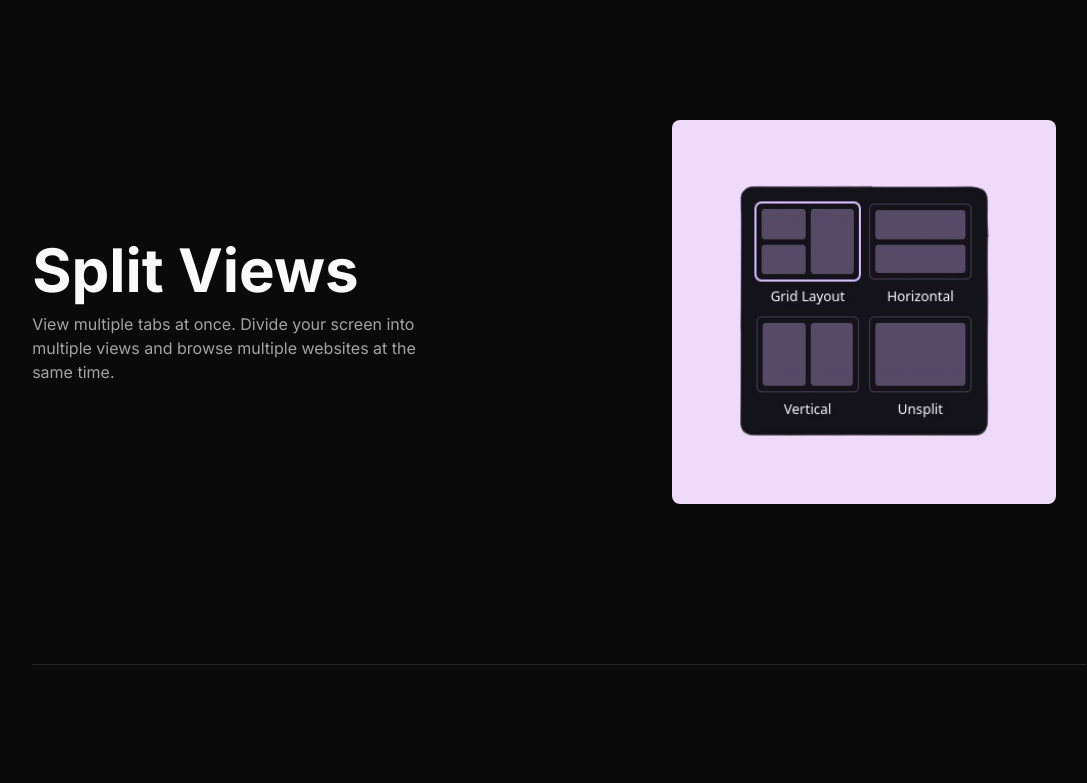
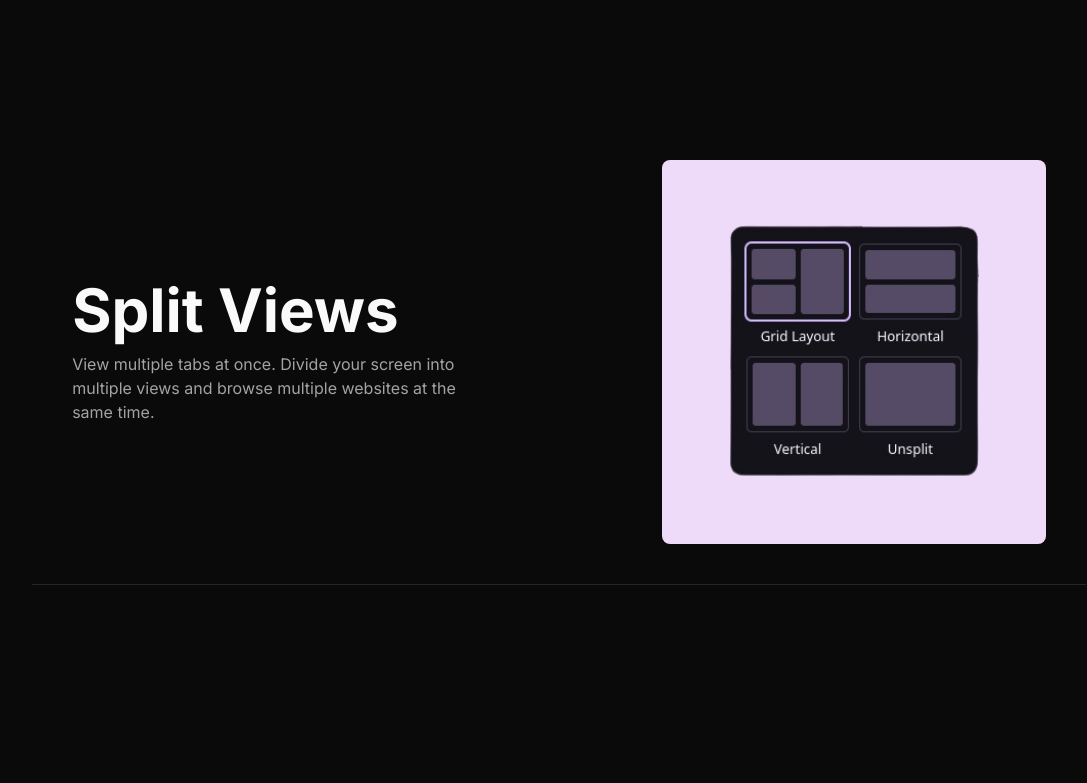
Before and after one commit to zen-browser/www, a Next.js app: page / in a window 1280 px wide. Shown: the part 2440-3223 px from the top of the page, without its empty margins (81-1168 px from the left). Built offline with nearby package versions, Linux system fonts and the light colour scheme.

Commit message:
Update feature component layout and styles

```diff
--- a/src/components/feature.tsx
+++ b/src/components/feature.tsx
@@ -12,14 +12,14 @@ export default function Feature({
   color: string;
 }) {
   return (
-    <div className="flex flex-col lg:flex-row items-center relative mx-auto mt-40 pb-40 border-b">
+    <div className="flex flex-col lg:flex-row lg:p-10 items-center relative mx-auto mt-40 pb-40 border-b">
       <div
         className={"flex flex-col justify-center max-w-96"}
       >
         <h1 className="text-6xl font-bold">{title}</h1>
         <p className="text-muted-foreground mt-3">{description}</p>
       </div>
-      <div className={ny(`mt-10 lg:ml-64 lg:mt-0 w-96 h-96 rounded-lg relative overflow-hidden transition-all duration-300`)} style={{ backgroundColor: color }}>
+      <div className={ny(`mt-10 lg:ml-auto lg:mt-0 w-96 h-96 rounded-lg relative overflow-hidden transition-all duration-300`)} style={{ backgroundColor: color }}>
         {children}
       </div>
     </div>
```
